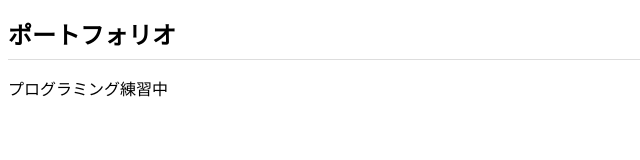
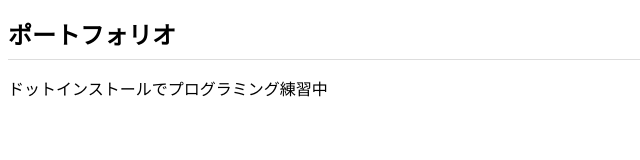
Before and after one commit to space-hippie/space-hippie.github.io, a plain HTML site: page index.html in a window 1280 px wide. Shown: the whole page, without its empty margins (0-640 px from the left). Drawn offline with Linux system fonts and the light colour scheme.

Commit message:
Add files via upload

```diff
--- a/index.html
+++ b/index.html
@@ -10,7 +10,7 @@
 </head>
 <body>
   <h1>ポートフォリオ</h1>
-  <p>プログラミング練習中</p>
+  <p>ドットインストールでプログラミング練習中</p>
 
 </body>
 </html>
```
